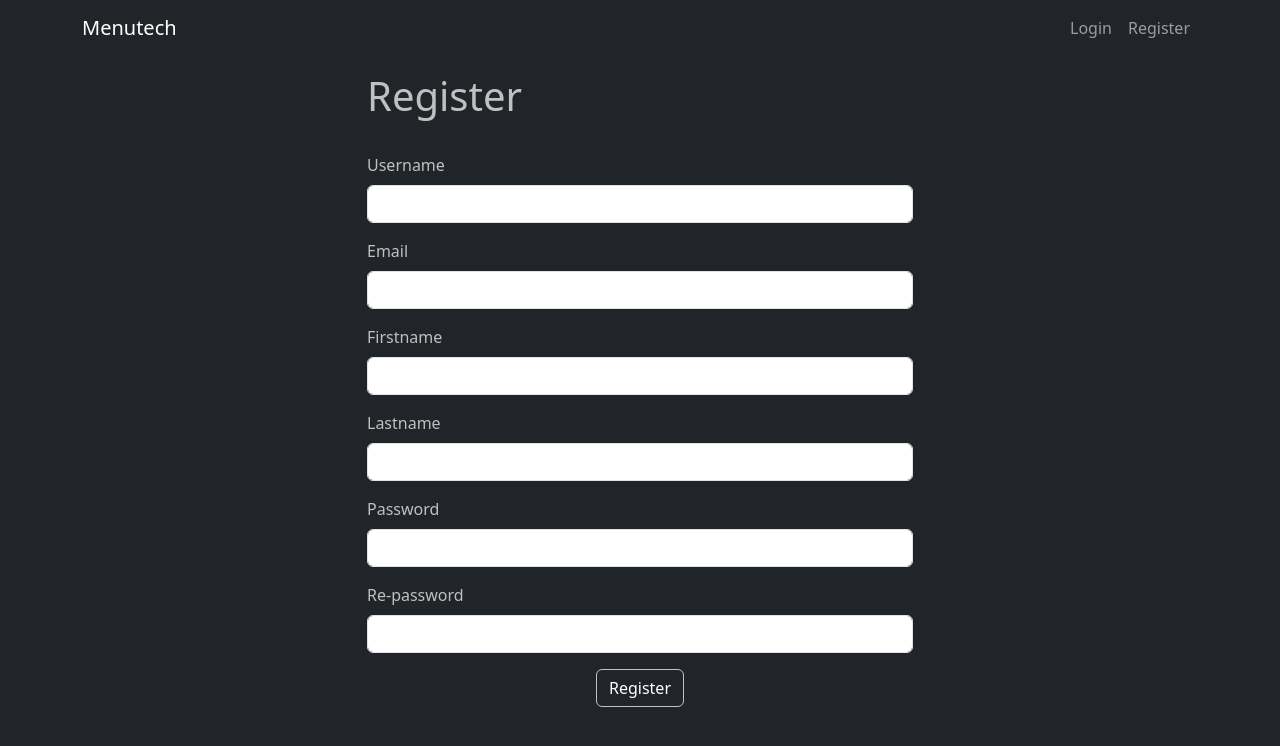
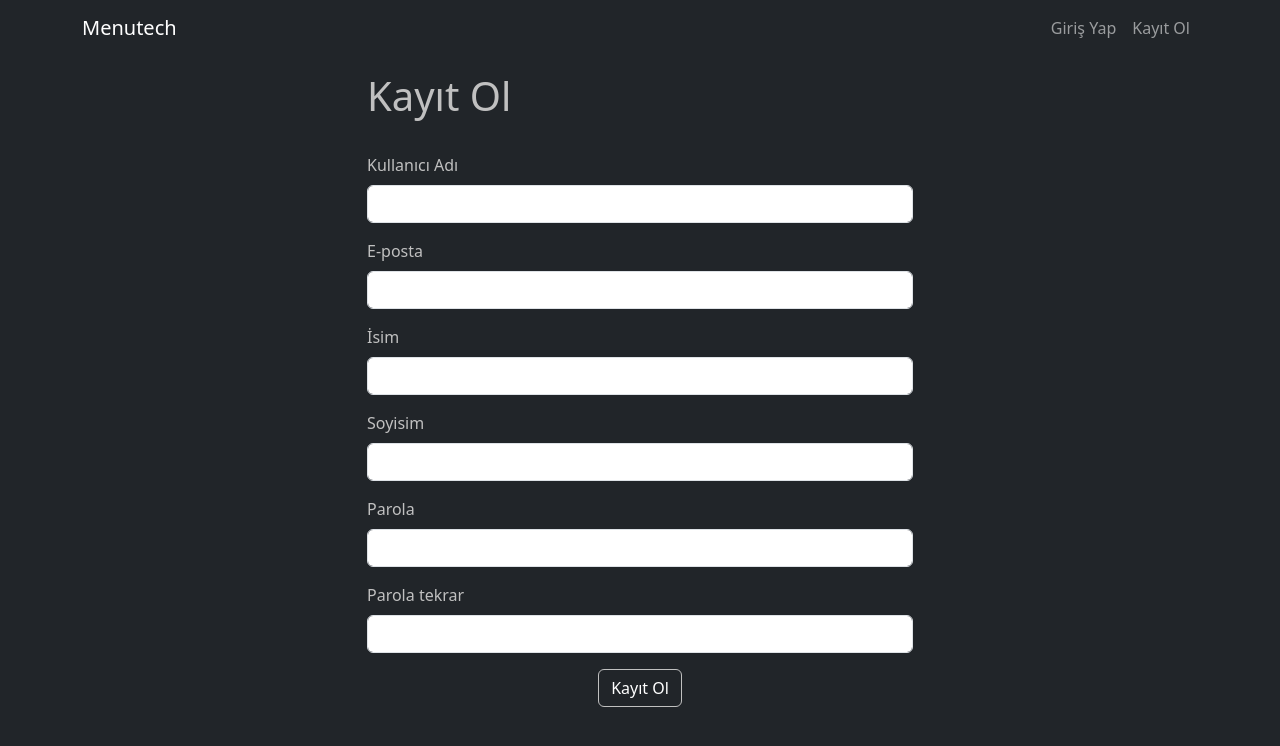
Before and after one commit to Techomp/onlinemenusystem, a Django app: page /account/register in a window 1280 px wide. Shown: the top 746 px of the page. Run offline with Django 4.2, Linux system fonts and the light colour scheme; some libraries are stand-ins or nearby versions.

Commit message:
Türkçe arayüz eklendi

```diff
--- a/account/templates/account/register.html
+++ b/account/templates/account/register.html
@@ -7,7 +7,7 @@
         <div class = "row">
             <div class ="col-3"></div>
             <div class = "col-6">
-                <h1 class="text-style">Register</h1>
+                <h1 class="text-style">Kayıt Ol</h1>
                 <hr>
 
                 <form action = "{% url 'register' %}" method="POST">
@@ -18,33 +18,33 @@
                         </div>
                     {% endif %}
                     <div class ="mb-3">
-                        <label for="username" class="form-label text-style">Username</label>
+                        <label for="username" class="form-label text-style">Kullanıcı Adı</label>
                         <input type="text" class="form-control" name="username" value="{{username}}">
                     </div>
 
                     <div class ="mb-3">
-                        <label for="email" class="form-label text-style">Email</label>
+                        <label for="email" class="form-label text-style">E-posta</label>
                         <input type="email" class="form-control" name="email" value="{{email}}">
                     </div>
                     <div class ="mb-3">
-                        <label for="firstname" class="form-label text-style">Firstname</label>
+                        <label for="firstname" class="form-label text-style">İsim</label>
                         <input type="text" class="form-control" name="firstname" value="{{firstname}}">
                     </div>
                     <div class ="mb-3">
-                        <label for="lastname" class="form-label text-style">Lastname</label>
+                        <label for="lastname" class="form-label text-style">Soyisim</label>
                         <input type="text" class="form-control" name="lastname" value="{{lastname}}">
                     </div>
 
                     <div class ="mb-3">
-                        <label for="password" class="form-label text-style">Password</label>
+                        <label for="password" class="form-label text-style">Parola</label>
                         <input type="password" class="form-control" name="password">
                     </div>
                     <div class ="mb-3">
-                        <label for="repassword" class="form-label text-style">Re-password</label>
+                        <label for="repassword" class="form-label text-style">Parola tekrar</label>
                         <input type="password" class="form-control" name="repassword">
                     </div>
                     <div class="text-center">
-                        <input type="submit" value="Register" class = "btn btn-dark button-style">
+                        <input type="submit" value="Kayıt Ol" class = "btn btn-dark button-style">
                     </div>
                 </form>
 
--- a/menu/templates/menu/category_details.html
+++ b/menu/templates/menu/category_details.html
@@ -13,7 +13,7 @@
             {% if user.is_authenticated and menu.user == user %}
                 <a href="{% url 'category_edit' menu.slug category.slug  %}">
                     <div>
-                        <input type="button" value="Edit" class = "btn btn-dark">
+                        <input type="button" value="Düzenle" class = "btn btn-dark">
                     </div>
                 </a>
             {% endif %}
--- a/menu/templates/menu/menu_details.html
+++ b/menu/templates/menu/menu_details.html
@@ -16,7 +16,7 @@
             {% if user.is_authenticated and menu.user == user %}
                 <a href="{% url 'menu_edit' menu.slug  %}">
                     <div>
-                        <input type="button" value="Edit" class = "btn btn-dark">
+                        <input type="button" value="Düzenle" class = "btn btn-dark">
                     </div>
                 </a>
             {% endif %}
--- a/templates/partials/_navbar.html
+++ b/templates/partials/_navbar.html
@@ -9,7 +9,7 @@
             {% if user.is_authenticated %}
                 <ul class="navbar-nav me-auto">
                     <li class="nav-item">
-                        <a href="{% url 'menu' %}" class="nav-link">Menu</a>
+                        <a href="{% url 'menu' %}" class="nav-link">Menüler</a>
                     </li>
                 </ul>
             {% endif %}
@@ -18,7 +18,7 @@
 
                     {% if user.is_authenticated %}
                         <li class="nav-item">
-                            <a class="nav-link" href="{% url 'logout' %}">Logout</a>
+                            <a class="nav-link" href="{% url 'logout' %}">Çıkış Yap</a>
                         </li>
                     {% endif %}
 
@@ -30,7 +30,7 @@
 
                     {% if user.is_authenticated %}
                         <li class="nav-item">
-                            <a class="nav-link" href="{% url 'logout' %}">Logout</a>
+                            <a class="nav-link" href="{% url 'logout' %}">Çıkış Yap</a>
                         </li>
 
 
@@ -38,10 +38,10 @@
                     {% else %}
 
                         <li class="nav-item">
-                            <a class="nav-link" href="{% url 'login' %}">Login</a>
+                            <a class="nav-link" href="{% url 'login' %}">Giriş Yap</a>
                         </li>
                         <li class="nav-item">
-                            <a class="nav-link" href="{% url 'register' %}">Register</a>
+                            <a class="nav-link" href="{% url 'register' %}">Kayıt Ol</a>
                         </li>
                     {% endif %}
 
```
Also changed, not shown: account/templates/account/login.html (+4 -4 lines), menu/templates/menu/category_edit.html (+5 -5 lines), menu/templates/menu/menu_edit.html (+5 -5 lines), menu/templates/menu/product_edit.html (+6 -6 lines), db.sqlite3.
